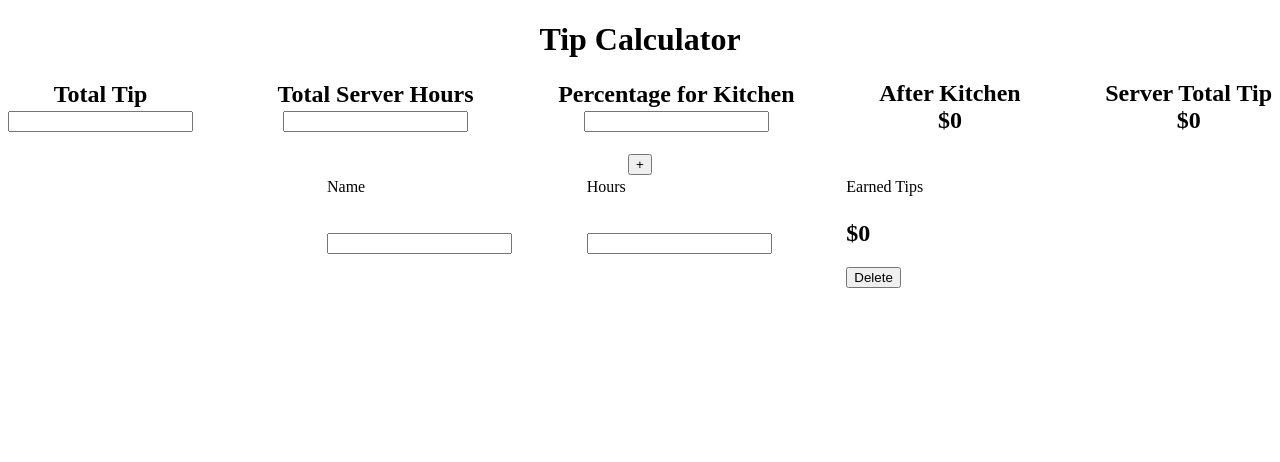
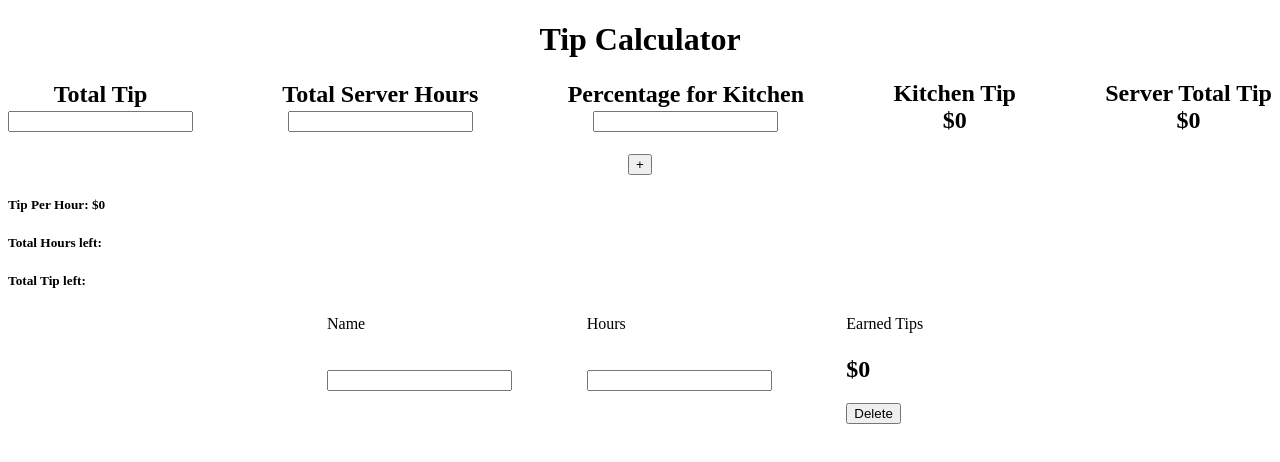
Before and after one commit to youngs-kim/tip-calculator, a React (Vite) app: page / in a window 1280 px wide. Shown: the top 462 px of the page. Built offline with nearby package versions, Linux system fonts and the light colour scheme.

Commit message:
added more information to TipPerServer component

```diff
--- a/src/App.jsx
+++ b/src/App.jsx
@@ -8,6 +8,7 @@ function App() {
   const [percentKitchen, setPercentKitchen] = useState('');
   const [kitchenTip, setKitchenTip] = useState(0);
   const [serverTotalTip, setServerTotalTip] = useState(0);
+  const [tipPerHour, setTipPerHour] = useState(0);
 
   const onChangeTotalTip = (e) => {
     setTotalTip(e.target.value);
@@ -15,6 +16,7 @@ function App() {
 
   const onChangeTotalServerHours = (e) => {
     setTotalServerHours(e.target.value);
+    console.log(tipPerHour, 'starbucks');
   };
 
   const onChangePercentKitchen = (e) => {
@@ -27,7 +29,12 @@ function App() {
     if (totalTip === '') {
       setServerTotalTip(0);
     } else {
+      const tip = totalTip - kitchenTip;
       setServerTotalTip(parseFloat(totalTip - kitchenTip).toFixed(2));
+      setTipPerHour(parseFloat(tip / totalServerHours).toFixed(2));
+      console.log(serverTotalTip, 'serverTotalTip');
+      console.log(totalServerHours, 'totalServerHours');
+      console.log(kitchenTip, 'kitchenTip');
     }
   }, [kitchenTip]);
 
@@ -59,7 +66,7 @@ function App() {
         </div>
 
         <div className="sec-container">
-          <h2>After Kitchen</h2>
+          <h2>Kitchen Tip</h2>
           <h2>${kitchenTip}</h2>
         </div>
 
@@ -72,6 +79,7 @@ function App() {
       <TipPerServer
         totalServerHours={totalServerHours}
         serverTotalTip={serverTotalTip}
+        tipPerHour={tipPerHour}
       />
     </div>
   );
--- a/src/components/TipPerServer.jsx
+++ b/src/components/TipPerServer.jsx
@@ -1,7 +1,7 @@
-import React, { useState } from 'react';
+import React, { useState, useEffect } from 'react';
 import '../App.css';
 
-const TipPerServer = ({ totalServerHours, serverTotalTip }) => {
+const TipPerServer = ({ totalServerHours, serverTotalTip, tipPerHour }) => {
   const defaultServer = {
     name: '',
     hours: '',
@@ -44,6 +44,11 @@ const TipPerServer = ({ totalServerHours, serverTotalTip }) => {
       <div className="add-button">
         <button onClick={addServer}>+</button>
       </div>
+
+      <h5>Tip Per Hour: ${tipPerHour}</h5>
+      <h5>Total Hours left: </h5>
+      <h5>Total Tip left: </h5>
+
       {/* <div className="server-tip-info">
         <h2>Name</h2>
         <h2>Hours</h2>
```
